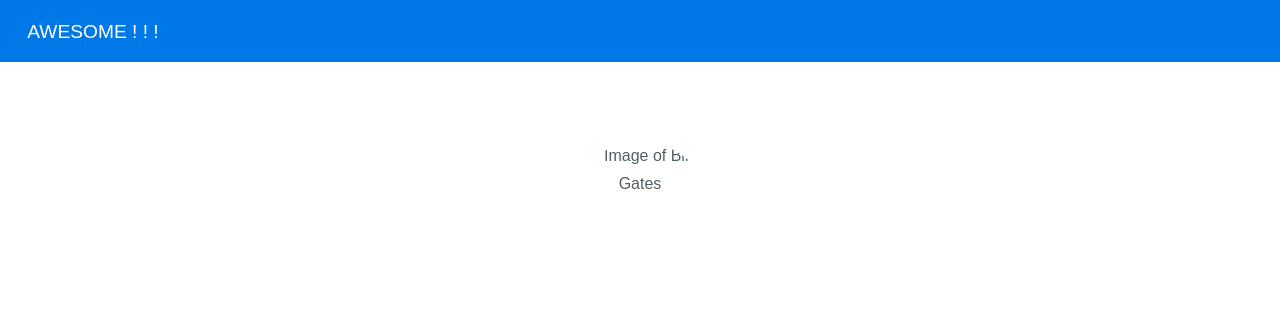
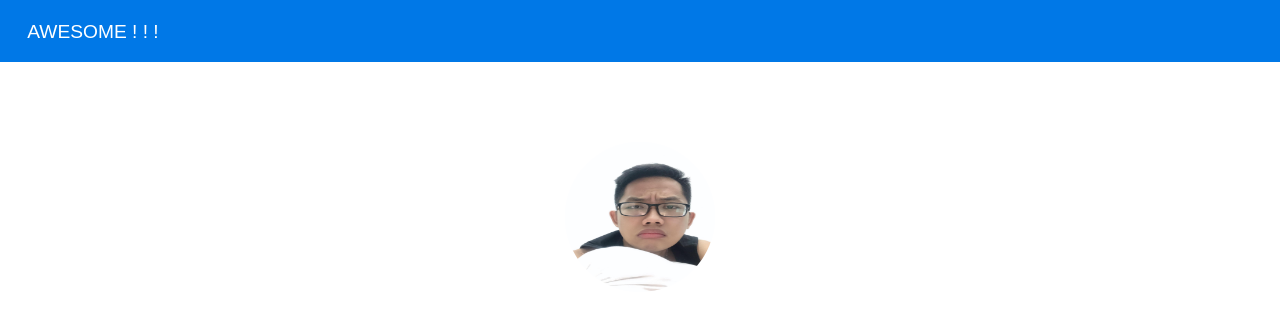
Before and after one commit to tantt2810/git-for-teams-hackathon, a website: page app/index.html in a window 1280 px wide. Shown: the top 317 px of the page. Drawn offline with nearby package versions, Linux system fonts and the light colour scheme.

Commit message:
Update index.html

```diff
--- a/app/index.html
+++ b/app/index.html
@@ -20,7 +20,7 @@
 </div>
 
 <div class="banner">
-    <img alt="Image of Bill Gates" src="images/billgates.jpg" class="banner-image center">
+    <img alt="Image of Bill Gates" src="images/billgates.png" class="banner-image center">
     <h3 class="banner-head">
         Spend Bill Gates's Money
     </h3>
```
